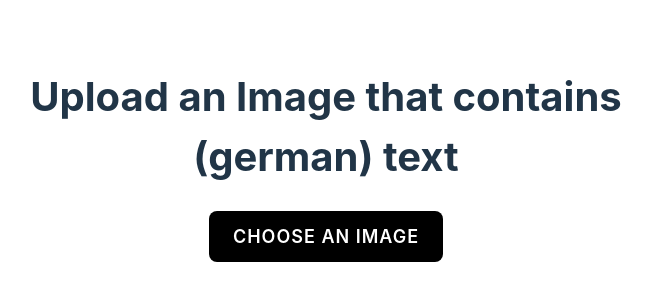
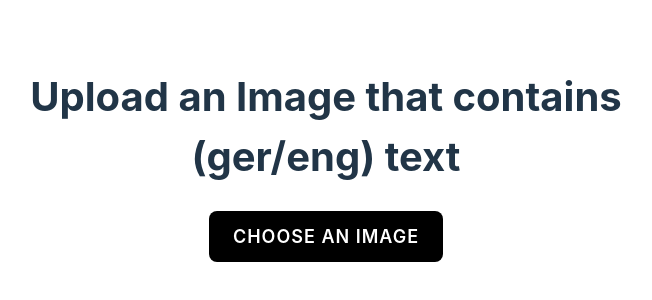
Before and after one commit to mpagels/react-document-ocr-scanner, a React (Vite) app: page / in a window 1280 px wide. Shown: the part 236-536 px from the top of the page, without its empty margins (314-966 px from the left). Built offline with nearby package versions, Linux system fonts and the light colour scheme.

Commit message:
minor text change

```diff
--- a/src/App.jsx
+++ b/src/App.jsx
@@ -35,7 +35,7 @@ function App() {
       />
       <ImageInputContainer>
         <ImageInputTitle>
-          Upload an Image that contains (german) text
+          Upload an Image that contains (ger/eng) text
         </ImageInputTitle>
         <ButtonWrapper>
           <ImageInputLabel htmlFor="image-upload">
```
